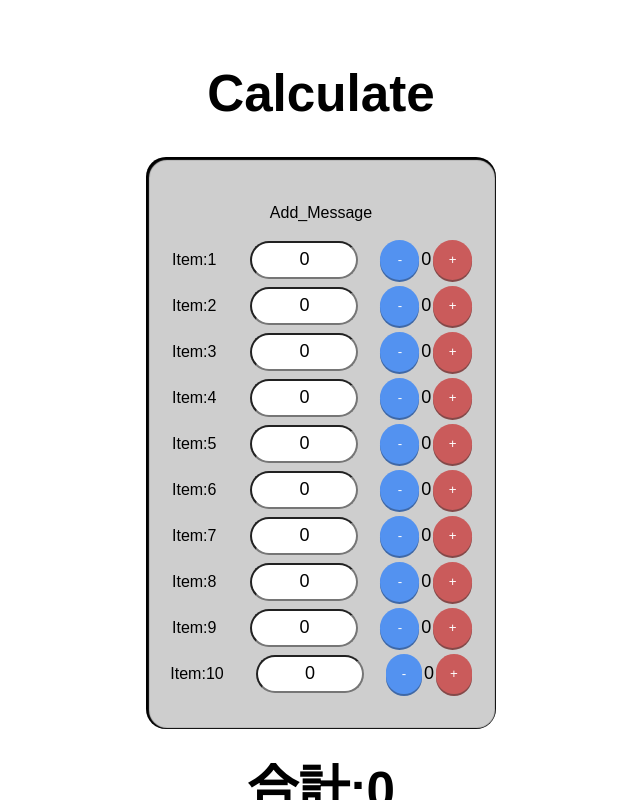
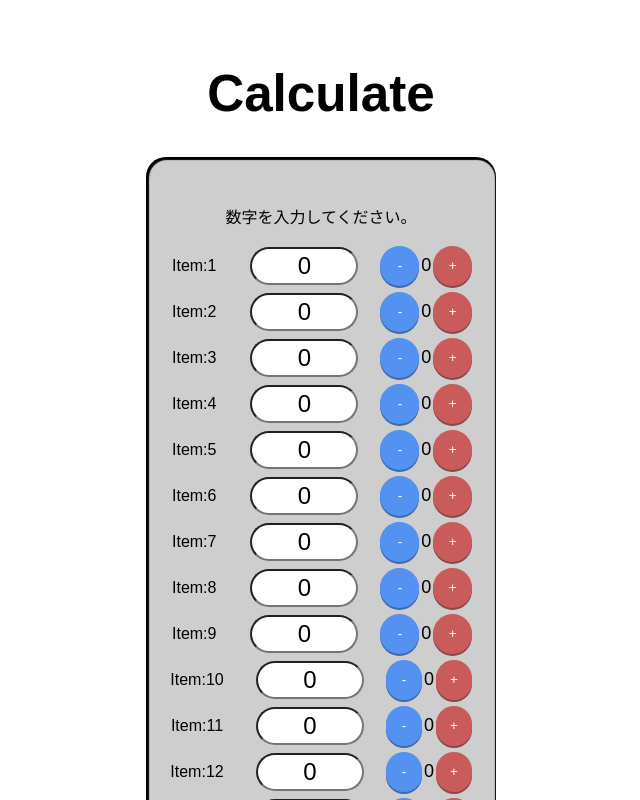
Before and after one commit to kite0311/Interim-Accounting-Calculations, a Vue app: page / in a window 1280 px wide. Shown: the top 800 px of the page, without its empty margins (319-959 px from the left). Built offline with nearby package versions, Linux system fonts and the light colour scheme.

Commit message:
Change commits

```diff
--- a/src/components/modules/MainCalculate.vue
+++ b/src/components/modules/MainCalculate.vue
@@ -1,14 +1,13 @@
 <script setup>
-import { ref, onBeforeMount, watch } from 'vue';
+import { ref, onBeforeMount } from 'vue';
 import IncrementButton from './atoms/btn/counter/CounterIncrementButton.vue';
 import DecrementButton from './atoms/btn/counter/CounterDecrementButton.vue';
 import { useCounter } from '../../composables/useCounter';
 
 const { increment, decrement } = useCounter();
+
 const items = ref([]);
-const numberOfTable = 10;
-
-let result = ref(0);
+const numberOfTable = 15;
 
 onBeforeMount(() => {
   for (let i = 1; i <= numberOfTable; i++) {
@@ -21,20 +20,21 @@ onBeforeMount(() => {
 const incrementCounter = (item) => {
   increment(item);
   setResult();
+  console.log(item.name + 'IncrementButtonClicked');
 };
 
 //―ボタン押下時
 const decrementCounter = (item) => {
   decrement(item);
   setResult();
+  console.log(item.name + 'DecrementButtonClicked');
 };
 
 //合計値を格納
+const result = ref(0);
 const setResult = () => {
   let totalResult = 0;
   for (const item of items.value) {
-    // console.log(item);
-    // console.log(price);
     totalResult += item.price * item.total;
   }
   result.value = totalResult;
@@ -43,20 +43,14 @@ const setResult = () => {
 <template>
   <div class="input-table-wrapper">
     <ul class="input-table-list">
-      <p>Add_Message</p>
+      <p>数字を入力してください。</p>
       <li v-for="(item, index) in items" :key="index">
         <div class="input-wrapper">
           <span class="item-name-content">{{ item.name }}</span>
-          <input
-            type="text"
-            class="input-price-content"
-            style="width: 100px"
-            :placeholder="item.price"
-            v-model="item.price"
-          />
-          <DecrementButton @decrement-click="decrementCounter(item)"></DecrementButton>
+          <input type="text" class="input-price-content" style="width: 100px" v-model="item.price" />
+          <DecrementButton @decrement-click="decrementCounter(item)" :disabled="!item.total"></DecrementButton>
           <span class="total-content"> {{ item.total }} </span>
-          <IncrementButton @increment-click="incrementCounter(item)"></IncrementButton>
+          <IncrementButton @increment-click="incrementCounter(item)" :disabled="!item.price"></IncrementButton>
         </div>
       </li>
     </ul>
@@ -83,6 +77,14 @@ const setResult = () => {
   margin: 2px;
 }
 
+.input-price-content {
+  border-radius: 50px 50px;
+  margin: 3px 20px;
+  flex: 1;
+  text-align: center;
+  font-size: 150%;
+}
+
 .item-name-content {
   width: 50px;
   margin-right: 10px;
@@ -93,14 +95,6 @@ const setResult = () => {
   justify-content: center;
 }
 
-.input-price-content {
-  border-radius: 50px 50px;
-  margin: 3px 20px;
-  flex: 1;
-  text-align: center;
-  font-size: large;
-}
-
 .total-content {
   display: flex;
   align-items: center;
--- a/src/components/modules/atoms/btn/BaseCounterButton.vue
+++ b/src/components/modules/atoms/btn/BaseCounterButton.vue
@@ -1,5 +1,5 @@
 <script setup>
-const props = defineProps({ numericCounter: String });
+const props = defineProps({ valueCounter: String });
 const emit = defineEmits(['on-click']);
 
 const onClick = (str) => {
@@ -8,7 +8,7 @@ const onClick = (str) => {
 </script>
 
 <template>
-  <button class="btn" :class="props.numericCounter" @click="onClick('click')"><slot /></button>
+  <button class="btn" :class="props.valueCounter" @click="onClick('click')"><slot /></button>
 </template>
 
 <style scoped>
--- a/src/components/modules/atoms/btn/counter/CounterDecrementButton.vue
+++ b/src/components/modules/atoms/btn/counter/CounterDecrementButton.vue
@@ -4,7 +4,7 @@ const emit = defineEmits(['decrement-click']);
 </script>
 
 <template>
-  <BaseCounterButton numeric-counter="decrement" @on-click="emit('decrement-click')">-</BaseCounterButton>
+  <BaseCounterButton value-counter="decrement" @on-click="emit('decrement-click')">-</BaseCounterButton>
 </template>
 
 <style scoped>
--- a/src/components/modules/atoms/btn/counter/CounterIncrementButton.vue
+++ b/src/components/modules/atoms/btn/counter/CounterIncrementButton.vue
@@ -4,7 +4,7 @@ const emit = defineEmits(['increment-click']);
 </script>
 
 <template>
-  <BaseCounterButton numeric-counter="increment" @on-click="emit('increment-click')">+</BaseCounterButton>
+  <BaseCounterButton value-counter="increment" @on-click="emit('increment-click')">+</BaseCounterButton>
 </template>
 
 <style scoped>
```
